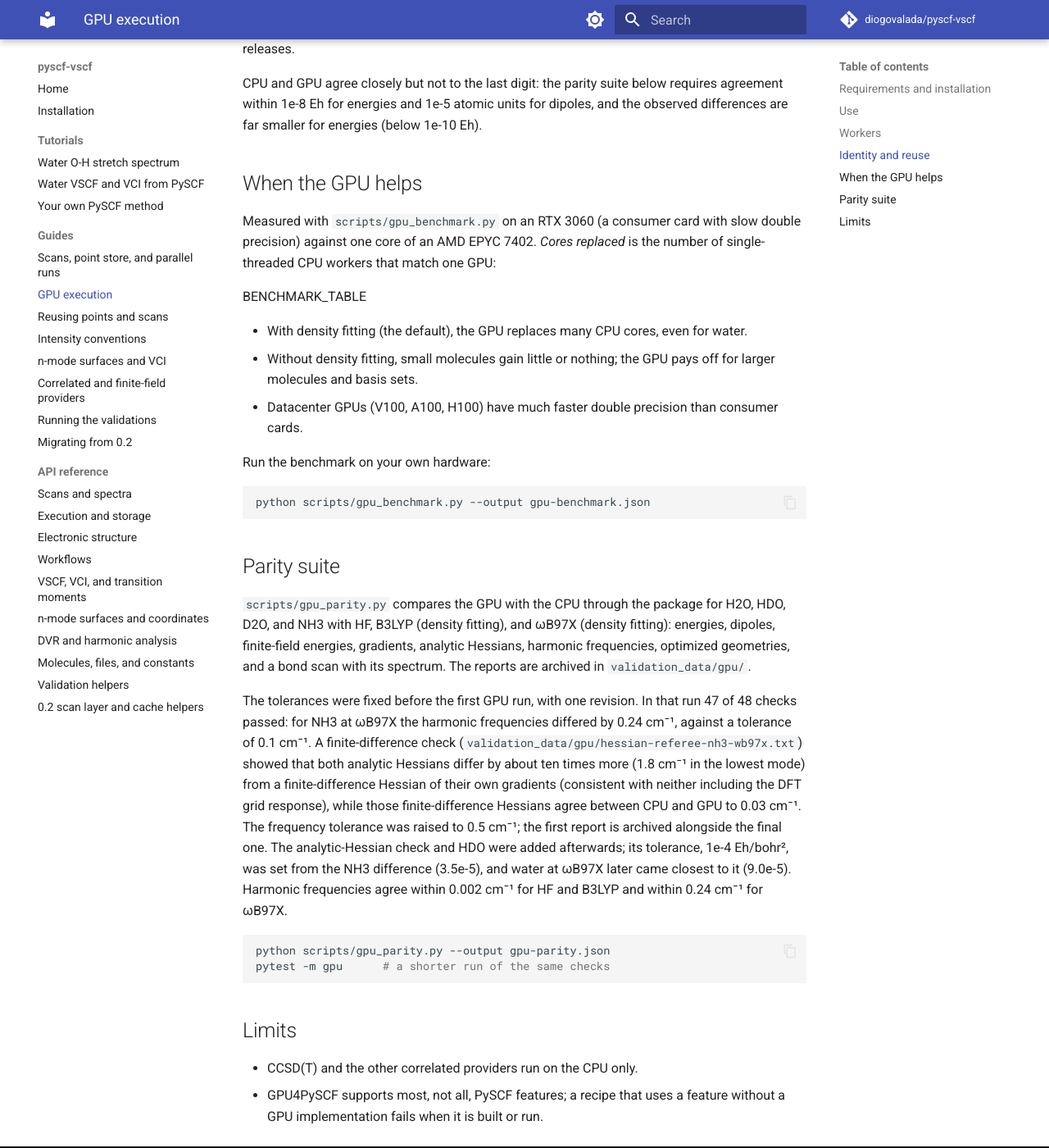
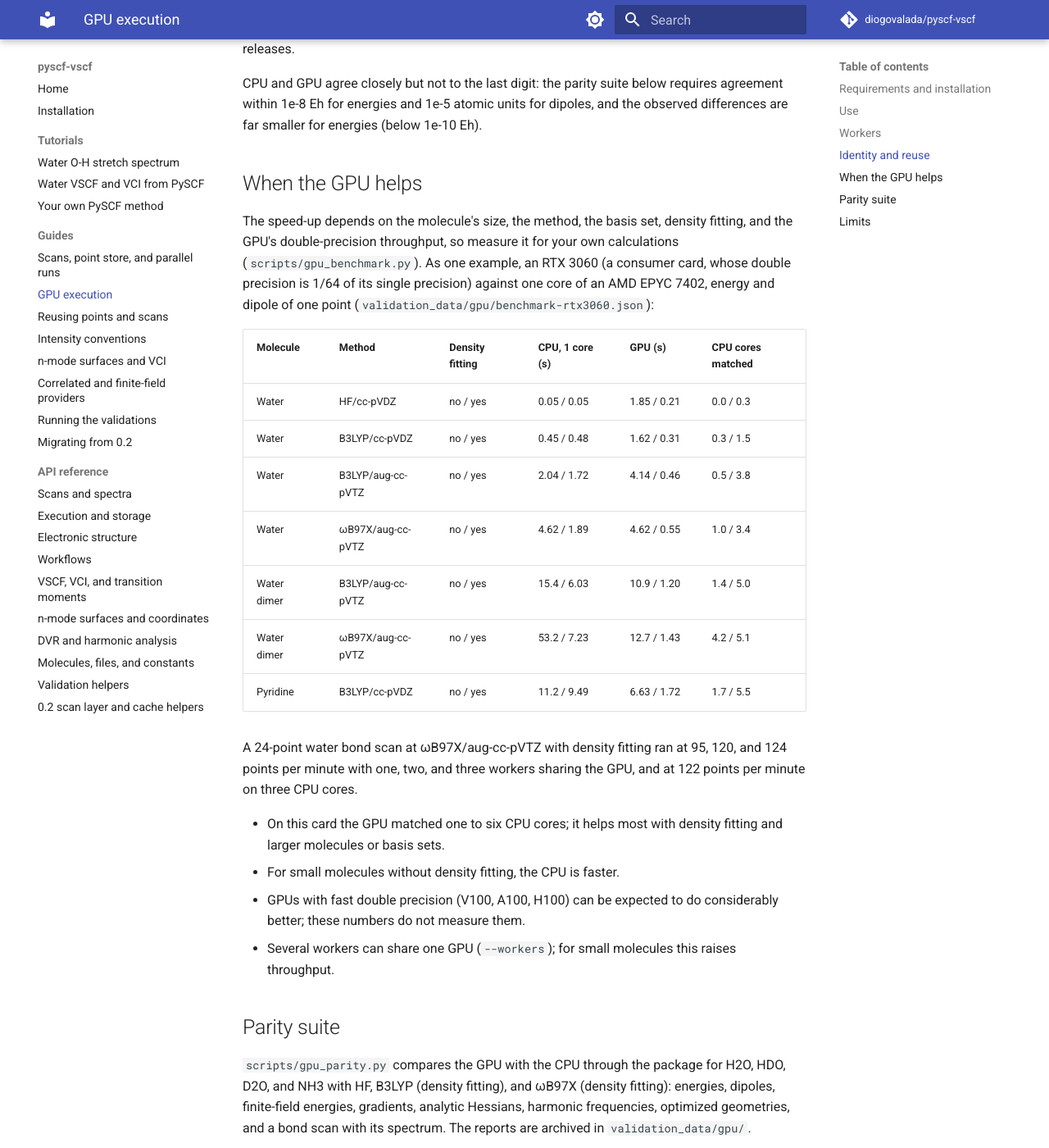
Before and after one commit to diogovalada/pyscf-vscf, an MkDocs documentation site: the page built from docs/gpu.md, in a window 1280 px wide and 1400 px high, scrolled down 1494 px. Shown: the whole window at 82% size. Built offline with MkDocs 1.6.1 and Material for MkDocs 9.7.7, drawn with Linux system fonts in a browser that asks for light colours; comment, search, counter and statistics services are not loaded; some of the changed text lies outside the part shown.

Commit message:
Address GPU review round 2; archive the benchmark and document it as an example

````diff
--- a/docs/gpu.md
+++ b/docs/gpu.md
@@ -73,25 +73,34 @@ dipoles, and the observed differences are far smaller for energies
 
 ## When the GPU helps
 
-Measured with `scripts/gpu_benchmark.py` on an RTX 3060 (a consumer card
-with slow double precision) against one core of an AMD EPYC 7402.
-*Cores replaced* is the number of single-threaded CPU workers that match one
-GPU:
+The speed-up depends on the molecule's size, the method, the basis set,
+density fitting, and the GPU's double-precision throughput, so measure it
+for your own calculations (`scripts/gpu_benchmark.py`). As one example, an
+RTX 3060 (a consumer card, whose double precision is 1/64 of its single
+precision) against one core of an AMD EPYC 7402, energy and dipole of one
+point (`validation_data/gpu/benchmark-rtx3060.json`):
 
-BENCHMARK_TABLE
+| Molecule | Method | Density fitting | CPU, 1 core (s) | GPU (s) | CPU cores matched |
+| --- | --- | --- | --- | --- | --- |
+| Water | HF/cc-pVDZ | no / yes | 0.05 / 0.05 | 1.85 / 0.21 | 0.0 / 0.3 |
+| Water | B3LYP/cc-pVDZ | no / yes | 0.45 / 0.48 | 1.62 / 0.31 | 0.3 / 1.5 |
+| Water | B3LYP/aug-cc-pVTZ | no / yes | 2.04 / 1.72 | 4.14 / 0.46 | 0.5 / 3.8 |
+| Water | ωB97X/aug-cc-pVTZ | no / yes | 4.62 / 1.89 | 4.62 / 0.55 | 1.0 / 3.4 |
+| Water dimer | B3LYP/aug-cc-pVTZ | no / yes | 15.4 / 6.03 | 10.9 / 1.20 | 1.4 / 5.0 |
+| Water dimer | ωB97X/aug-cc-pVTZ | no / yes | 53.2 / 7.23 | 12.7 / 1.43 | 4.2 / 5.1 |
+| Pyridine | B3LYP/cc-pVDZ | no / yes | 11.2 / 9.49 | 6.63 / 1.72 | 1.7 / 5.5 |
 
-- With density fitting (the default), the GPU replaces many CPU cores, even
-  for water.
-- Without density fitting, small molecules gain little or nothing; the GPU
-  pays off for larger molecules and basis sets.
-- Datacenter GPUs (V100, A100, H100) have much faster double precision than
-  consumer cards.
+A 24-point water bond scan at ωB97X/aug-cc-pVTZ with density fitting ran at
+95, 120, and 124 points per minute with one, two, and three workers sharing
+the GPU, and at 122 points per minute on three CPU cores.
 
-Run the benchmark on your own hardware:
-
-```bash
-python scripts/gpu_benchmark.py --output gpu-benchmark.json
-```
+- On this card the GPU matched one to six CPU cores; it helps most with
+  density fitting and larger molecules or basis sets.
+- For small molecules without density fitting, the CPU is faster.
+- GPUs with fast double precision (V100, A100, H100) can be expected to do
+  considerably better; these numbers do not measure them.
+- Several workers can share one GPU (`--workers`); for small molecules this
+  raises throughput.
 
 ## Parity suite
 
@@ -113,7 +122,7 @@ was raised to 0.5 cm⁻¹; the first report is archived alongside the final
 one. The analytic-Hessian check and HDO were added afterwards; its
 tolerance, 1e-4 Eh/bohr², was set from the NH3 difference (3.5e-5), and
 water at ωB97X later came closest to it (9.0e-5). Harmonic frequencies
-agree within 0.002 cm⁻¹ for HF and B3LYP and within 0.24 cm⁻¹ for ωB97X.
+agree within 0.001 cm⁻¹ for HF, 0.021 cm⁻¹ for B3LYP, and 0.24 cm⁻¹ for ωB97X.
 
 ```bash
 python scripts/gpu_parity.py --output gpu-parity.json
````
Also changed, not shown: ROADMAP.md (+7 -7 lines), docs/installation.md (+4 -0 lines), docs/tutorials/custom-method.md (+4 -2 lines), 2 other files.
